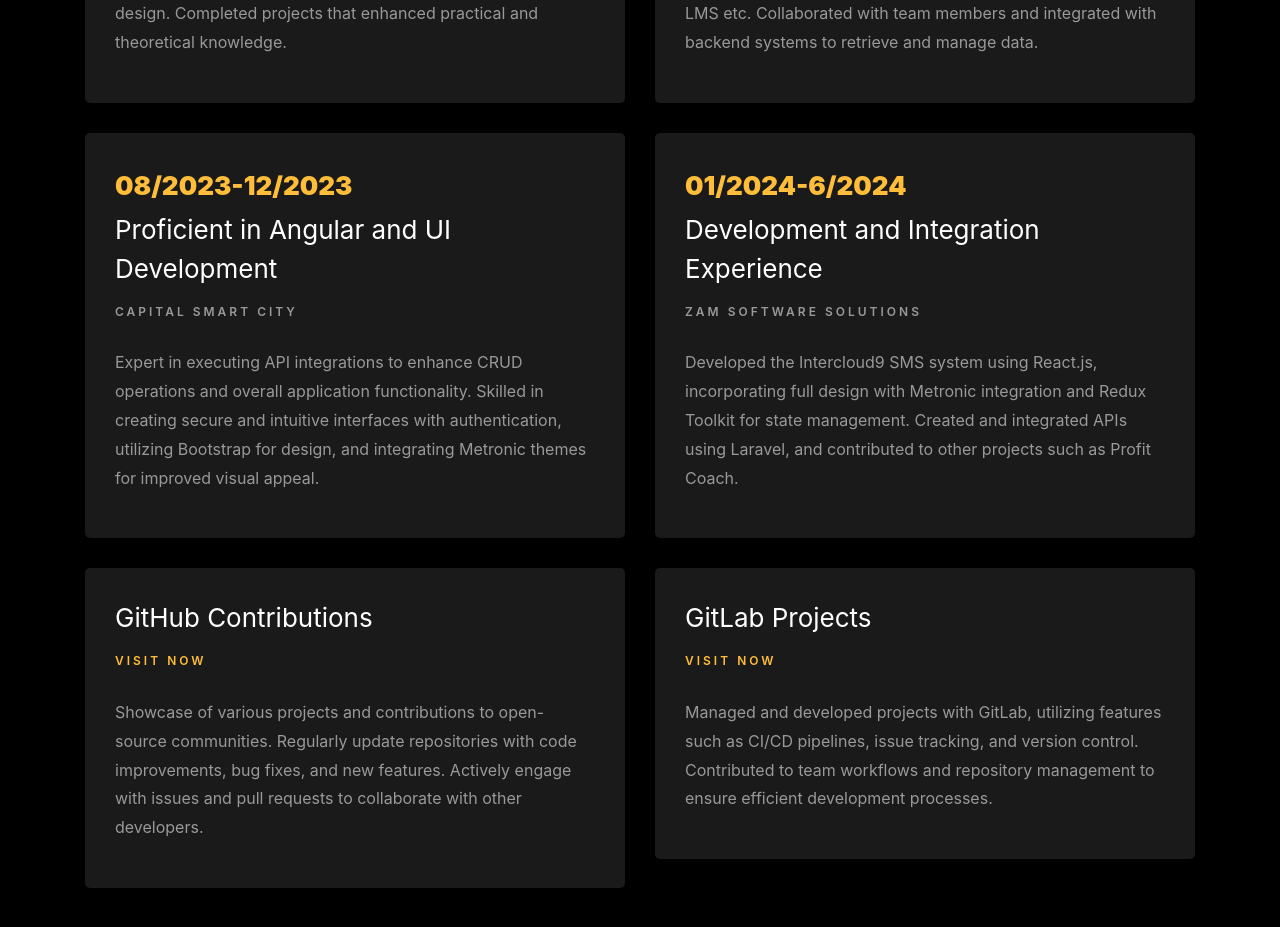
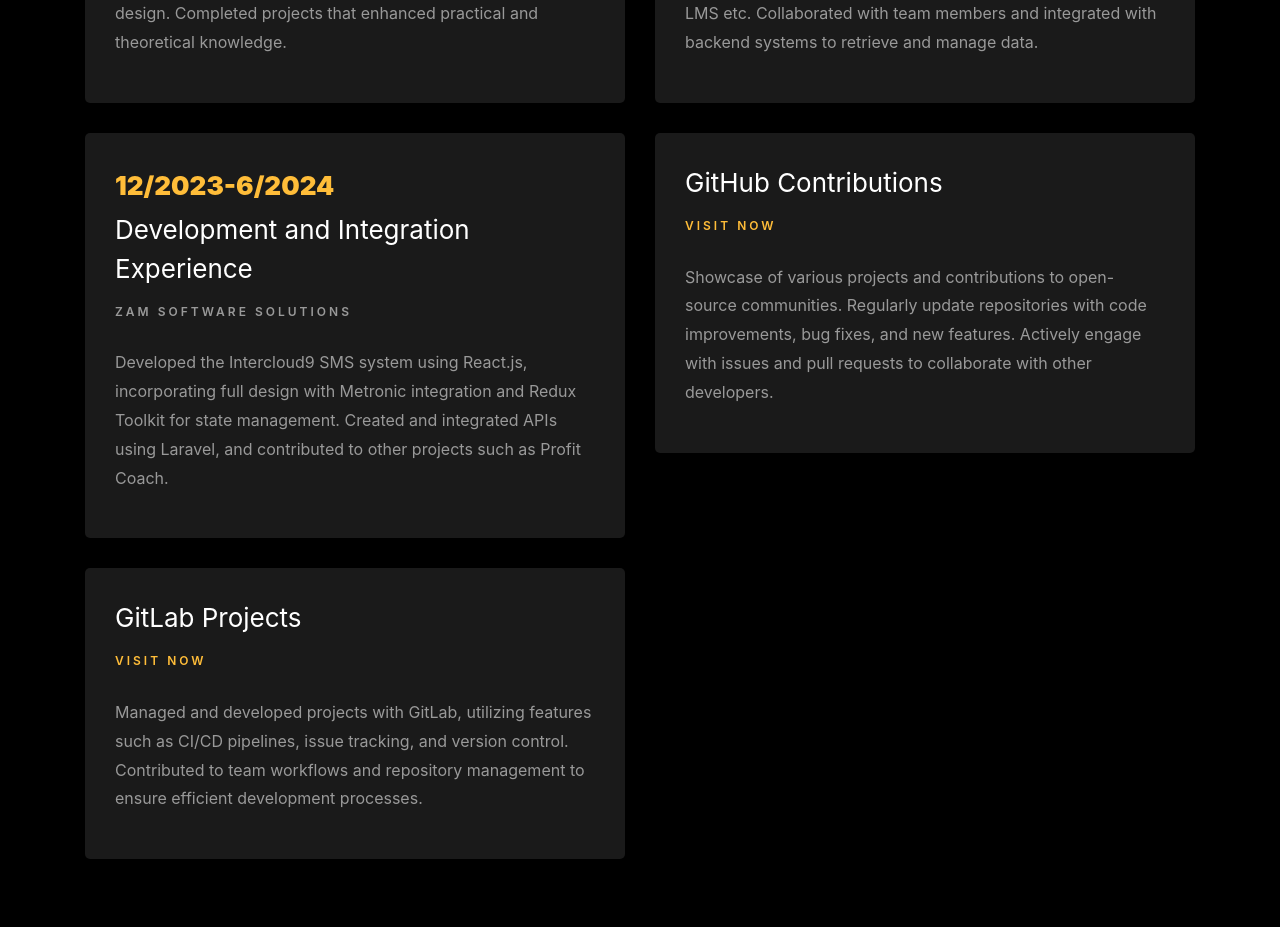
Before and after one commit to khalil72/our-portfolio, a React (Create React App) app: page / in a window 1280 px wide. Shown: the part 2120-3047 px from the top of the page. Built offline with nearby package versions, Linux system fonts and the light colour scheme.

Commit message:
portfolio change

```diff
--- a/src/component/Resume/index.jsx
+++ b/src/component/Resume/index.jsx
@@ -29,17 +29,17 @@ const Resume = () => {
                     <p className="mt-4">Designed visually appealing and user-friendly interfaces for platforms such as Pin92, Property051, Bahria Housings, and LMS etc. Collaborated with team members and integrated with backend systems to retrieve and manage data.</p>
                 </div>
             </div>
-            <div className="col-md-6">
+            {/* <div className="col-md-6">
             <div className="resume-wrap ">
                     <span className="date">08/2023-12/2023</span>
                     <h2>Proficient in Angular and UI Development</h2>
                     <span className="position">Capital Smart City</span>
                     <p className="mt-4"> Expert in executing API integrations to enhance CRUD operations and overall application functionality. Skilled in creating secure and intuitive interfaces with authentication, utilizing Bootstrap for design, and integrating Metronic themes for improved visual appeal.</p>
                 </div>
-            </div>
+            </div> */}
             <div className="col-md-6">
             <div className="resume-wrap ">
-                    <span className="date">01/2024-6/2024</span>
+                    <span className="date">12/2023-6/2024</span>
                     <h2>Development and Integration Experience</h2>
                     <span className="position">Zam Software Solutions</span>
                     <p className="mt-4"> Developed the Intercloud9 SMS system using React.js, incorporating full design with Metronic integration and Redux Toolkit for state management. Created and integrated APIs using Laravel, and contributed to other projects such as Profit Coach.</p>
```
